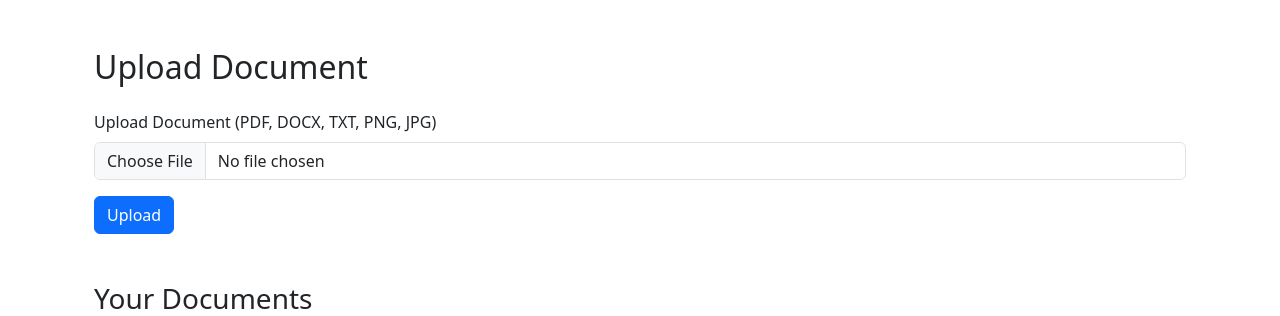
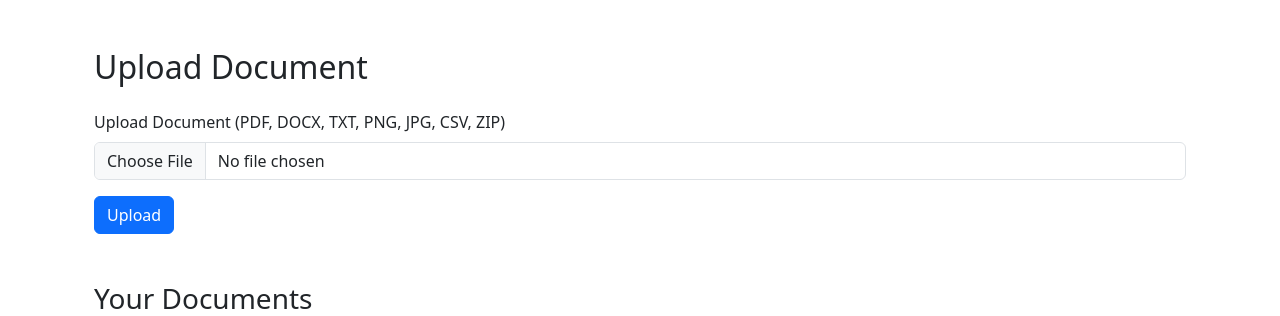
Before and after one commit to tottaz/sct-s-ttm-l, a Flask app: template templates/docdashboard.html in a window 1280 px wide. Shown: the part 56-372 px from the top of the page. Run offline with Flask 3, Linux system fonts and the light colour scheme; the template is opened without the code that fills it, so the values that code supplies are empty; some libraries are stand-ins or nearby versions.

Commit message:
Added support for .csv and .zip as we can use this as a personal document management system

```diff
--- a/routes.py
+++ b/routes.py
@@ -822,8 +822,8 @@ def docupload():
 
             extension = original_filename.split('.')[-1].lower() if '.' in original_filename else 'pdf'
 
-            # Allow images
-            allowed_extensions = {'pdf', 'docx', 'txt', 'png', 'jpg', 'jpeg'}
+            # Allow images and data files
+            allowed_extensions = {'pdf', 'docx', 'txt', 'png', 'jpg', 'jpeg', 'csv', 'zip'}
             if extension not in allowed_extensions:
                  flash(f"Unsupported file type: {extension}", "danger")
                  return redirect(url_for("signature.docupload"))
--- a/templates/docdashboard.html
+++ b/templates/docdashboard.html
@@ -10,9 +10,9 @@
     <h2 class="mb-4">Upload Document</h2>
     <form action="{{ url_for('signature.docupload') }}" method="POST" enctype="multipart/form-data" class="mb-5">
         <div class="mb-3">
-            <label for="pdfFile" class="form-label">Upload Document (PDF, DOCX, TXT, PNG, JPG)</label>
+            <label for="pdfFile" class="form-label">Upload Document (PDF, DOCX, TXT, PNG, JPG, CSV, ZIP)</label>
             <input class="form-control" type="file" id="pdfFile" name="pdf_file"
-                accept=".pdf,.docx,.txt,.png,.jpg,.jpeg">
+                accept=".pdf,.docx,.txt,.png,.jpg,.jpeg,.csv,.zip">
         </div>
         <button type="submit" class="btn btn-primary">Upload</button>
     </form>
@@ -43,6 +43,7 @@
                 </td>
                 <td>
                     <div class="btn-group">
+                        {% if doc.type not in ['csv', 'zip'] %}
                         <a href="{{ url_for('signature.docview', doc_id=doc.id) }}" class="btn btn-sm btn-info"
                             title="View">View</a>
                         <a href="{{ url_for('signature.analyze_doc', doc_id=doc.id) }}"
@@ -51,6 +52,7 @@
                                 aria-hidden="true"></span>
                             <span class="btn-text">Analyse</span>
                         </a>
+                        {% endif %}
                         {% if doc.type == 'pdf' %}
                         <a href="{{ url_for('signature.docsign', doc_id=doc.id) }}" class="btn btn-sm btn-primary"
                             title="Sign">Sign</a>
```
